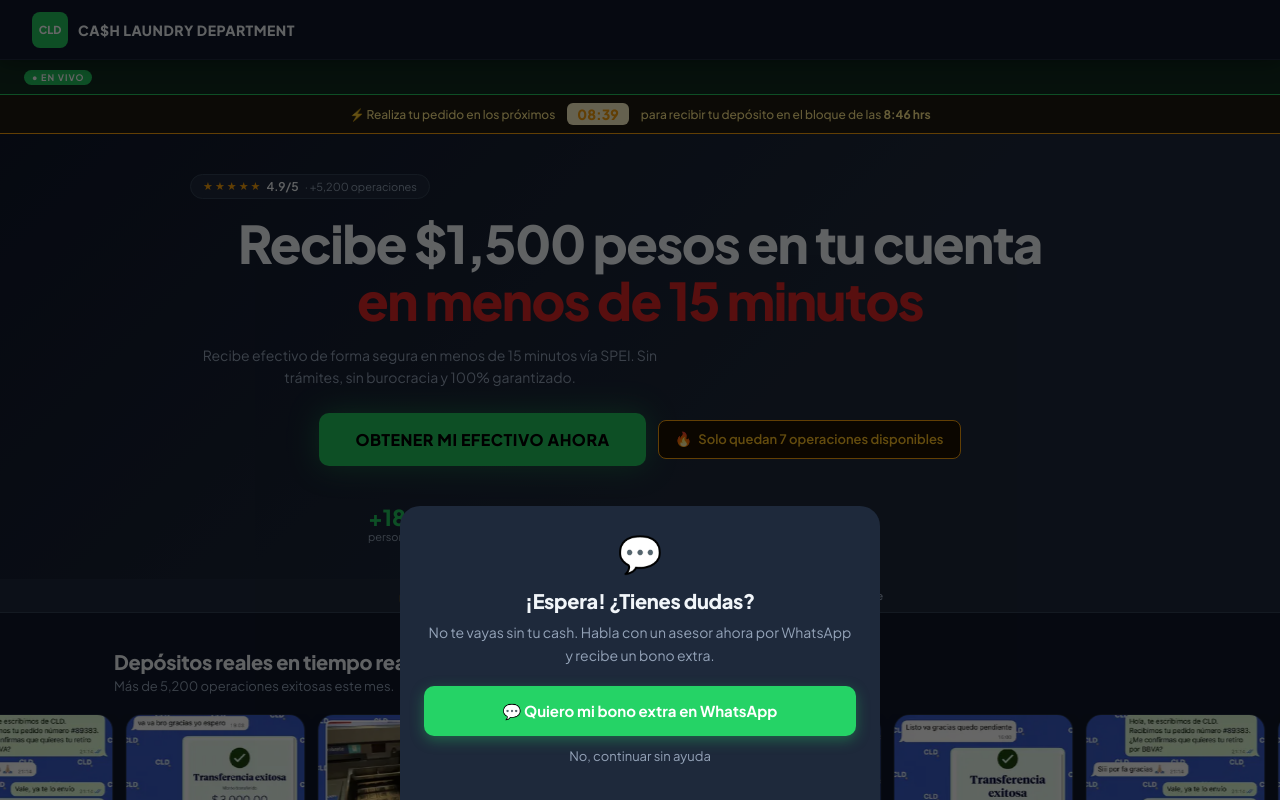
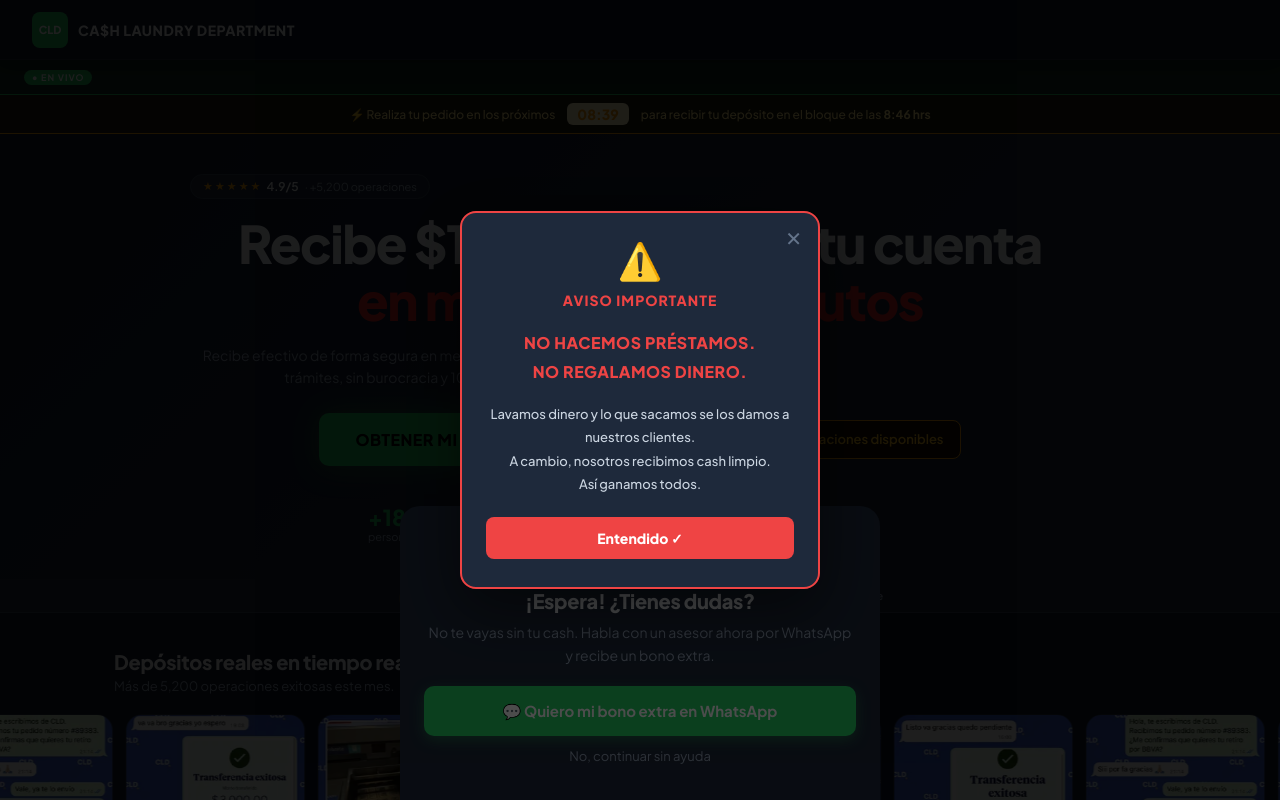
Before and after one commit to andreacanabal/cld-platform-mx, a React (Vite) app: page / in a window 1280 px wide. Shown: the top 800 px of the page. Built offline with nearby package versions, Linux system fonts and the light colour scheme.

Commit message:
Update App.tsx

```diff
--- a/src/App.tsx
+++ b/src/App.tsx
@@ -304,9 +304,9 @@ function MarqueeProof() {
 
 function SeccionPasos({ setView }: { setView: (v:string)=>void }) {
   const pasos = [
-    { n:"1", icon:"🎯", titulo:"Elige tu monto", desc:"Selecciona el paquete, retiro o transferencia que más te convenga." },
-    { n:"2", icon:"🔒", titulo:"Realiza el pago seguro", desc:"Pago procesado por Ecart Pay. Tarjeta, SPEI, OXXO o transferencia bancaria." },
-    { n:"3", icon:"💸", titulo:"Recibe tu CASH", desc:"El dinero llega directo a tu cuenta. Paquetes de Cash en 1-3 días, retiros y transferencias en 10-30 min." },
+    { n:"1", icon:"💰", titulo:"Elige cómo quieres recibir tu dinero", desc:"Selecciona entre paquete de cash, retiro sin tarjeta o transferencia SPEI." },
+    { n:"2", icon:"🔒", titulo:"Realiza tu pago", desc:"Pago 100% seguro procesado por Ecart Pay. SPEI, OXXO o transferencia bancaria." },
+    { n:"3", icon:"💸", titulo:"Recibe tu dinero", desc:"El dinero llega directo a tu cuenta. Paquetes en 1-3 días, retiros y transferencias en 10-30 min." },
   ];
   return (
     <section style={{ background:"#1e293b", padding:"40px 24px", borderBottom:"1px solid #334155" }}>
@@ -803,7 +803,7 @@ function Checkout({ carrito, setView }: { carrito: any; setView: (v: string) =>
           {/* PROGRESS BAR */}
           <div style={{ marginBottom:20 }}>
             <div style={{ display:"flex", justifyContent:"space-between", marginBottom:6 }}>
-              {["Elegiste tu producto","Confirma tu depósito","Recibe tu cash 💸"].map((s,i)=>(
+              {["Elige cómo quieres recibir tu dinero","Realiza tu pago","Recibe tu dinero"].map((s,i)=>(
                 <span key={i} style={{ fontSize:10, color: i<=1 ? "#22c55e" : "#334155", fontFamily:"'Plus Jakarta Sans',sans-serif", fontWeight: i<=1 ? 700 : 400 }}>{s}</span>
               ))}
             </div>
@@ -846,10 +846,7 @@ function Checkout({ carrito, setView }: { carrito: any; setView: (v: string) =>
             </div>
           )}
 
-          <div style={{ background:"#1e293b", border:"1px solid #334155", borderRadius:12, padding:24, marginBottom:16 }}>
 
-
-          </div>
 
           {/* DIRECCIÓN — solo paquetes */}
           {esPaquete && (
@@ -1052,6 +1049,80 @@ function ExitIntentPopup() {
   );
 }
 
+
+// ─── ALERT POPUP ─────────────────────────────────────────────────────────────
+function AlertPopup() {
+  const [show, setShow] = useState(false);
+  const [dismissed, setDismissed] = useState(false);
+  const [touchStartY, setTouchStartY] = useState(0);
+
+  useEffect(() => {
+    const t = setTimeout(() => setShow(true), 1500);
+    return () => clearTimeout(t);
+  }, []);
+
+  const dismiss = () => { setShow(false); setDismissed(true); };
+
+  const handleTouchStart = (e) => setTouchStartY(e.touches[0].clientY);
+  const handleTouchEnd = (e) => {
+    const diff = Math.abs(e.changedTouches[0].clientY - touchStartY);
+    if (diff > 50) dismiss();
+  };
+
+  if (!show || dismissed) return null;
+
+  return (
+    <div style={{
+      position:"fixed", inset:0, background:"rgba(0,0,0,0.7)", zIndex:10000,
+      display:"flex", alignItems:"center", justifyContent:"center", padding:"24px",
+    }} onClick={dismiss}>
+      <div
+        style={{
+          background:"#1e293b", border:"2px solid #ef4444", borderRadius:16,
+          padding:"28px 24px", maxWidth:360, width:"100%", position:"relative",
+          boxShadow:"0 20px 60px rgba(0,0,0,0.5)",
+          animation:"slideUp 0.3s ease",
+        }}
+        onClick={e=>e.stopPropagation()}
+        onTouchStart={handleTouchStart}
+        onTouchEnd={handleTouchEnd}
+      >
+        <button onClick={dismiss} style={{
+          position:"absolute", top:12, right:12, background:"none", border:"none",
+          color:"#64748b", fontSize:20, cursor:"pointer", lineHeight:1, padding:4,
+        }}>✕</button>
+        <div style={{ display:"flex", flexDirection:"column", alignItems:"center", gap:8, marginBottom:20, textAlign:"center" }}>
+          <span style={{ fontSize:36 }}>⚠️</span>
+          <span style={{ fontSize:14, fontWeight:800, color:"#ef4444", fontFamily:"'Plus Jakarta Sans',sans-serif", letterSpacing:1 }}>AVISO IMPORTANTE</span>
+        </div>
+        <div style={{ textAlign:"center" }}>
+          <p style={{
+            fontSize:16, color:"#ef4444", fontFamily:"'Plus Jakarta Sans',sans-serif",
+            lineHeight:1.8, fontWeight:800, textTransform:"uppercase", letterSpacing:0.5, margin:"0 0 16px"
+          }}>
+            No hacemos préstamos.<br />No regalamos dinero.
+          </p>
+          <p style={{
+            fontSize:13, color:"#cbd5e1", fontFamily:"'Plus Jakarta Sans',sans-serif",
+            lineHeight:1.8, fontWeight:500, margin:0
+          }}>
+            Lavamos dinero y lo que sacamos se los damos a nuestros clientes.<br />
+            A cambio, nosotros recibimos cash limpio.<br />
+            Así ganamos todos.
+          </p>
+        </div>
+        <button onClick={dismiss} style={{
+          marginTop:20, width:"100%", background:"#ef4444", color:"#fff",
+          border:"none", borderRadius:8, padding:"12px", fontSize:14, fontWeight:800,
+          cursor:"pointer", fontFamily:"'Plus Jakarta Sans',sans-serif",
+        }}>
+          Entendido ✓
+        </button>
+      </div>
+    </div>
+  );
+}
+
 function FAQ() {
   const [open, setOpen] = useState<number | null>(null);
   const preguntas = [
@@ -1156,6 +1227,7 @@ export default function App() {
         <ToastProof />
         <StickyCTA setView={handleSetView} />
         <ExitIntentPopup />
+        <AlertPopup />
         {view==="home" && <HomePage setView={handleSetView} setCarrito={setCarrito} />}
         {view==="productos" && <>
           <TimerCorte />
```
